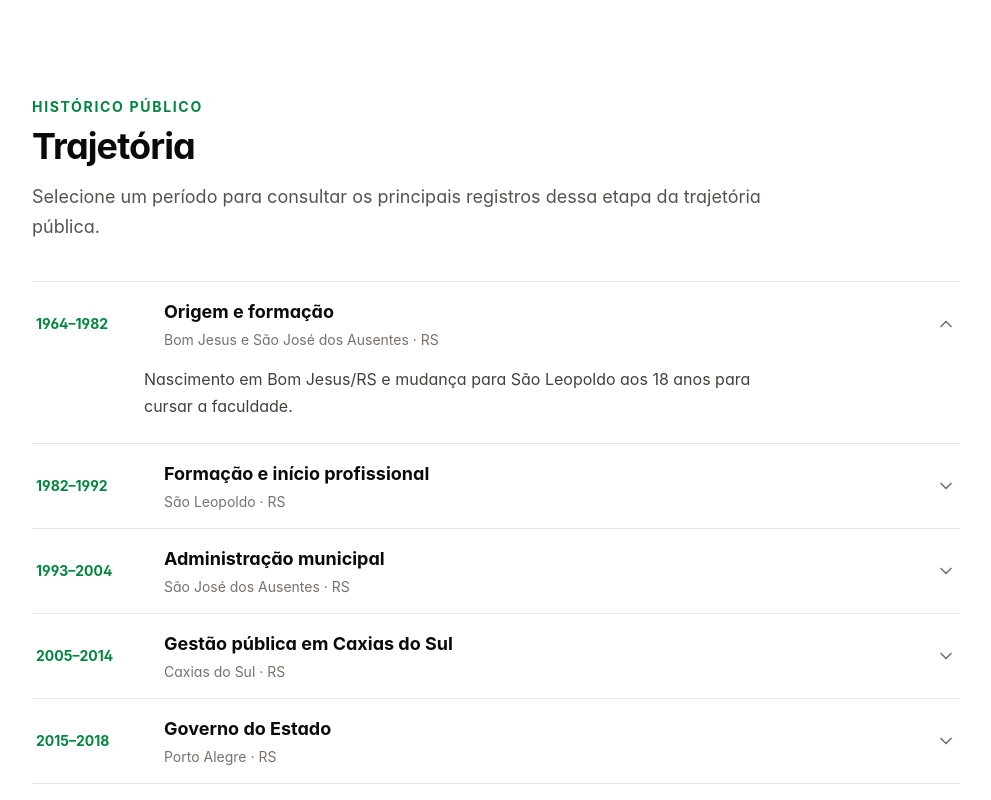
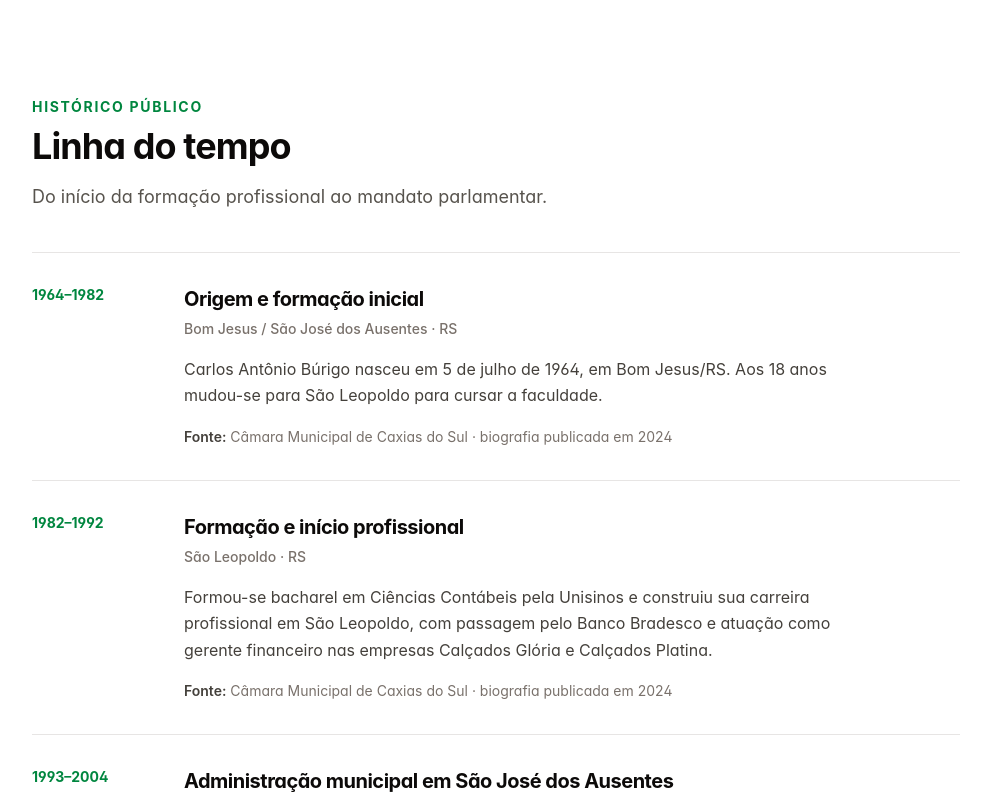
Before and after one commit to Tokenizaa/Deputado-Carlos-Burigo, a React (Vite) app: page / in a window 1280 px wide. Shown: the part 800-1600 px from the top of the page, without its empty margins (144-1135 px from the left). Built offline with nearby package versions, Linux system fonts and the light colour scheme; no server answers.

Commit message:
refactor(home): substituir acordeao por linha do tempo

```diff
--- a/src/components/public/TrajectorySection.tsx
+++ b/src/components/public/TrajectorySection.tsx
@@ -1,14 +1,13 @@
 import React from 'react';
-import { ChevronDown } from 'lucide-react';
 
 const timeline = [
-  ['1964–1982', 'Origem e formação', 'Bom Jesus e São José dos Ausentes · RS', 'Nascimento em Bom Jesus/RS e mudança para São Leopoldo aos 18 anos para cursar a faculdade.'],
-  ['1982–1992', 'Formação e início profissional', 'São Leopoldo · RS', 'Formação em Ciências Contábeis pela Unisinos e atuação profissional no setor privado.'],
-  ['1993–2004', 'Administração municipal', 'São José dos Ausentes · RS', 'Atuação como chefe de gabinete e secretário de Administração; prefeito por dois mandatos entre 1997 e 2004.'],
-  ['2005–2014', 'Gestão pública em Caxias do Sul', 'Caxias do Sul · RS', 'Atuação como secretário da Fazenda e depois secretário de Gestão e Finanças.'],
-  ['2015–2018', 'Governo do Estado', 'Porto Alegre · RS', 'Atuação na Secretaria-Geral de Governo e na Secretaria de Planejamento, Governança e Gestão.'],
-  ['2018–2022', 'Primeiro período na Assembleia', 'Porto Alegre · RS', 'Assumiu mandato na Assembleia Legislativa do Rio Grande do Sul em 2019 e exerceu a função até 2022.'],
-  ['2023–atual', 'Segundo período parlamentar', 'Porto Alegre · RS', 'Retornou ao mandato parlamentar em 2023. O acervo público registra sua participação legislativa.'],
+  ['1964–1982', 'Origem e formação inicial', 'Bom Jesus / São José dos Ausentes · RS', 'Carlos Antônio Búrigo nasceu em 5 de julho de 1964, em Bom Jesus/RS. Aos 18 anos mudou-se para São Leopoldo para cursar a faculdade.'],
+  ['1982–1992', 'Formação e início profissional', 'São Leopoldo · RS', 'Formou-se bacharel em Ciências Contábeis pela Unisinos e construiu sua carreira profissional em São Leopoldo, com passagem pelo Banco Bradesco e atuação como gerente financeiro nas empresas Calçados Glória e Calçados Platina.'],
+  ['1993–2004', 'Administração municipal em São José dos Ausentes', 'São José dos Ausentes · RS', 'Retornou ao município em 1993, onde exerceu as funções de chefe de gabinete e secretário de Administração. Em 1996 foi eleito prefeito e exerceu dois mandatos, de 1997 a 2000 e de 2001 a 2004.'],
+  ['2005–2014', 'Gestão pública em Caxias do Sul', 'Caxias do Sul · RS', 'Atuou como secretário da Fazenda entre 2005 e 2008 e, de 2009 a abril de 2014, como secretário de Gestão e Finanças. A passagem abrangeu as administrações de José Ivo Sartori e Alceu Barbosa Velho.'],
+  ['2015–2018', 'Governo do Estado do Rio Grande do Sul', 'Porto Alegre · RS', 'Em 2015 foi nomeado secretário-geral de Governo. Entre 2016 e abril de 2018, ocupou a Secretaria de Planejamento, Governança e Gestão. No fim de 2018, exerceu a função de chefe de gabinete do governador.'],
+  ['2018–2022', 'Primeiro período na Assembleia Legislativa', 'Porto Alegre · RS', 'Na eleição estadual de 2018, obteve mais de 34 mil votos e ficou na primeira suplência do MDB. Assumiu o mandato na Assembleia Legislativa do Rio Grande do Sul em 2019 e exerceu a função até 2022.'],
+  ['2023–atual', 'Segundo período parlamentar', 'Porto Alegre · RS', 'Nas eleições de 2022, obteve mais de 33 mil votos e ficou na segunda suplência do MDB. Assumiu novamente o mandato parlamentar em 2023. Os registros públicos consultados também documentam sua participação em comissões e frentes parlamentares.'],
 ] as const;
 
 export const TrajectorySection: React.FC = () => (
@@ -17,30 +16,31 @@ export const TrajectorySection: React.FC = () => (
       <div className="max-w-3xl">
         <p className="text-sm font-bold uppercase tracking-[0.12em] text-[#00863f]">Histórico público</p>
         <h2 id="trajetoria-titulo" className="mt-2 text-3xl font-bold tracking-tight text-stone-950 sm:text-4xl">
-          Trajetória
+          Linha do tempo
         </h2>
         <p className="mt-4 text-base leading-7 text-stone-600 sm:text-lg">
-          Selecione um período para consultar os principais registros dessa etapa da trajetória pública.
+          Do início da formação profissional ao mandato parlamentar.
         </p>
       </div>
 
-      <div className="mt-10 border-y border-stone-200">
-        {timeline.map(([period, title, place, description], index) => (
-          <details key={period} className="group border-b border-stone-200 last:border-b-0" open={index === 0}>
-            <summary className="flex min-h-16 cursor-pointer list-none items-center gap-4 px-1 py-4 text-left focus-visible:outline-2 focus-visible:outline-offset-[-2px] focus-visible:outline-[#006b32] [&::-webkit-details-marker]:hidden">
-              <span className="w-24 shrink-0 text-sm font-bold text-[#00863f] sm:w-28">{period}</span>
-              <span className="min-w-0 flex-1">
-                <span className="block text-base font-bold text-stone-950 sm:text-lg">{title}</span>
-                <span className="mt-1 block text-sm text-stone-500">{place}</span>
-              </span>
-              <ChevronDown className="h-5 w-5 shrink-0 text-stone-500 transition-transform group-open:rotate-180" aria-hidden="true" />
-            </summary>
-            <div className="pb-6 pl-24 pr-8 sm:pl-28">
-              <p className="max-w-3xl text-base leading-7 text-stone-700">{description}</p>
+      <ol className="mt-10 border-y border-stone-200">
+        {timeline.map(([period, title, place, description]) => (
+          <li key={period} className="border-b border-stone-200 py-7 last:border-b-0 sm:py-8">
+            <div className="grid gap-3 sm:grid-cols-[8rem_minmax(0,1fr)] sm:gap-6">
+              <div className="text-sm font-bold text-[#00863f]">{period}</div>
+              <div>
+                <h3 className="text-xl font-bold tracking-tight text-stone-950">{title}</h3>
+                <p className="mt-1 text-sm font-medium text-stone-500">{place}</p>
+                <p className="mt-4 max-w-3xl text-base leading-7 text-stone-700">{description}</p>
+                <p className="mt-4 text-sm text-stone-500">
+                  <span className="font-semibold text-stone-700">Fonte:</span>{' '}
+                  Câmara Municipal de Caxias do Sul · biografia publicada em 2024
+                </p>
+              </div>
             </div>
-          </details>
+          </li>
         ))}
-      </div>
+      </ol>
     </div>
   </section>
 );
```
